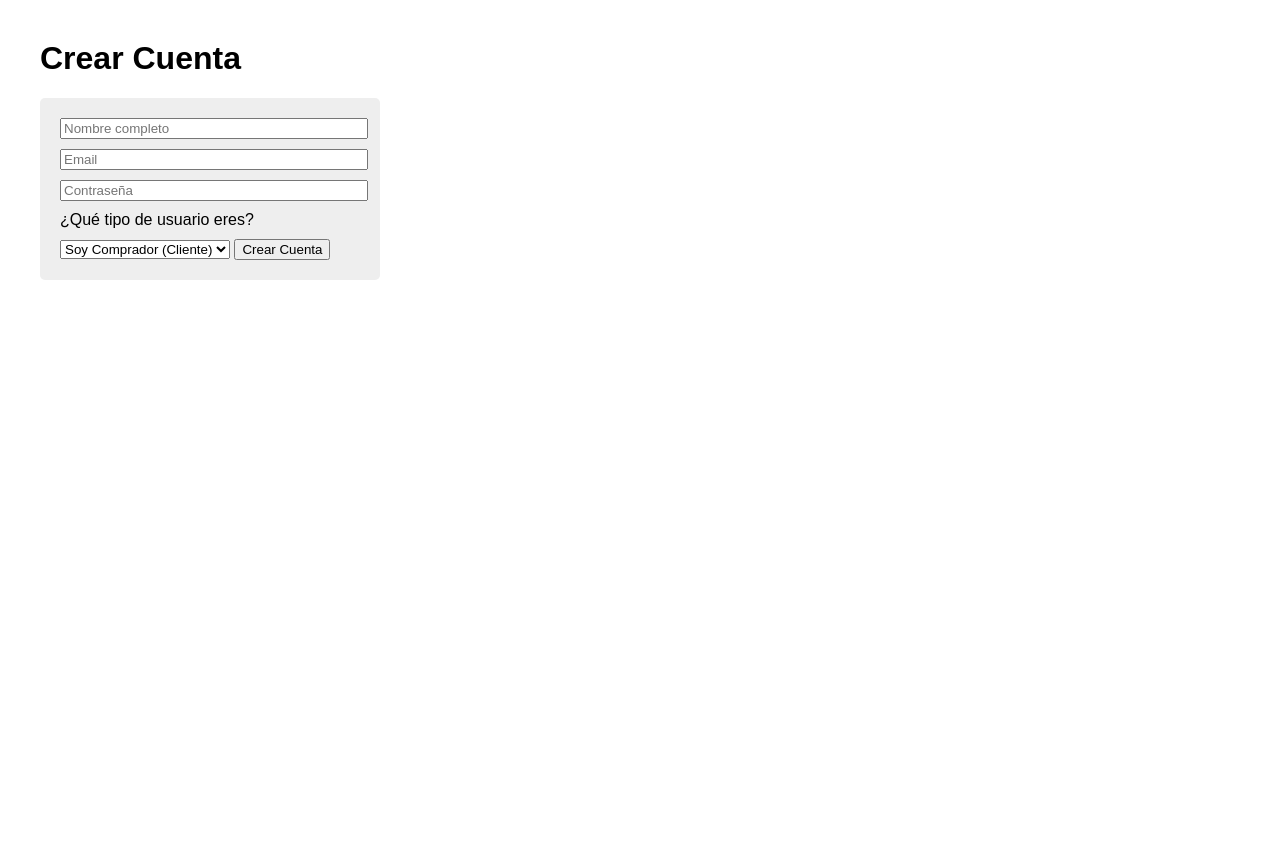
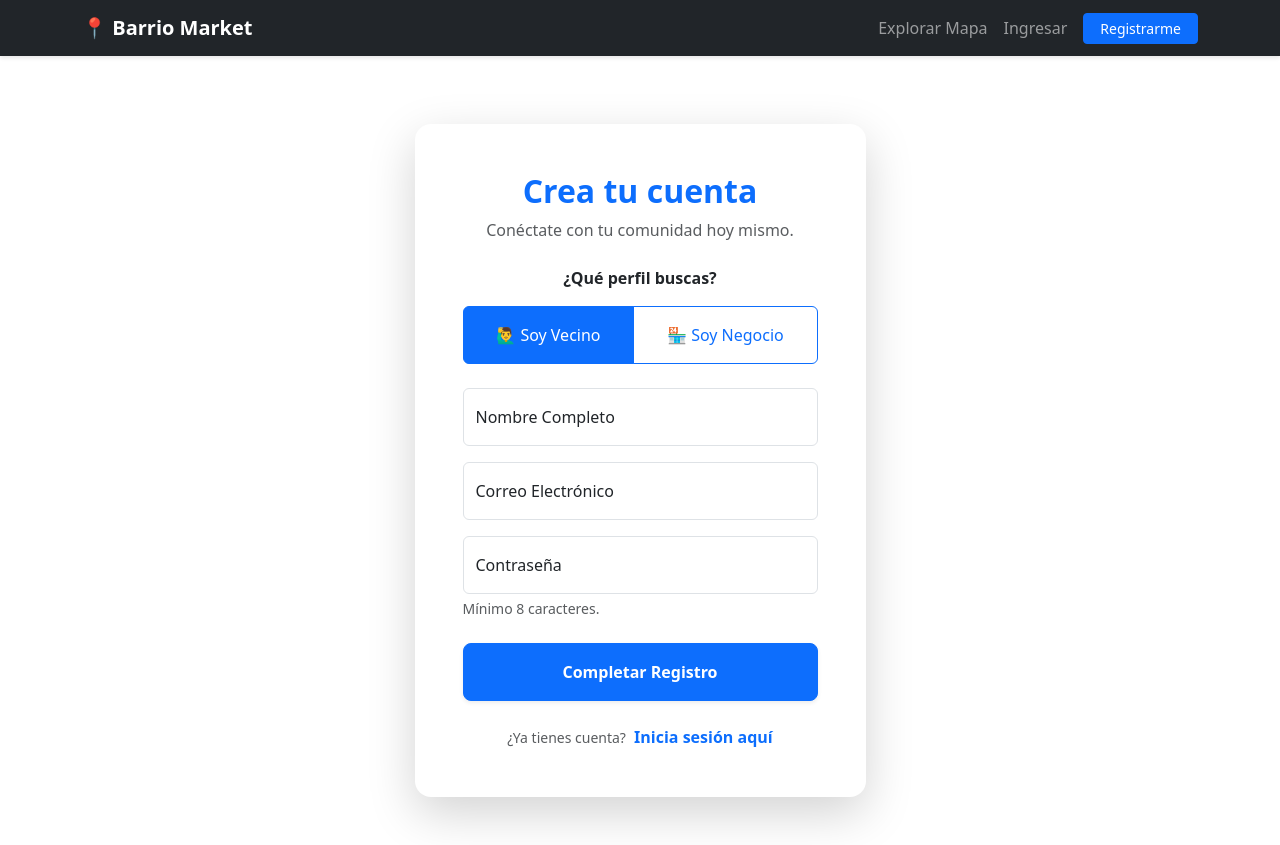
Before and after one commit to otambraico/marketplace, a Flask app: page /registro in a window 1280 px wide. Before the commit the page ends 280 px from the top, so only its background shows below. Run offline with Flask 3, Linux system fonts and the light colour scheme; data comes from the database, SQL or seed files in the repository; both versions use the stored data as it was after the commit.

Commit message:
Actualizar interfaces y UX

```diff
--- a/app.py
+++ b/app.py
@@ -21,7 +21,7 @@ app.secret_key = 'tu_clave_secreta_para_flash' # Obligatorio para usar flash()
 def login():
     if request.method == 'POST':
         email = request.form['email']
-        password_candidata = request.form['password']
+        password = request.form['password']
 
         conn = sqlite3.connect('marketplace.db')
         conn.row_factory = sqlite3.Row
@@ -29,27 +29,35 @@ def login():
 
         # Buscamos al usuario por email
         cursor.execute("SELECT * FROM usuarios WHERE email = ?", (email,))
-        usuario = cursor.fetchone()
+        user = cursor.fetchone()
         conn.close()
 
-        if usuario and check_password_hash(usuario['password'], password_candidata):
-            # Guardamos datos clave en la sesión
-            session['user_id'] = usuario['id']
-            session['user_nombre'] = usuario['nombre']
-            session['user_rol'] = usuario['rol']
+        # 1. Validamos si el usuario existe
+        if user:
+            # 2. Validamos la contraseña
+            if check_password_hash(user['password'], password):
 
-            flash(f"¡Bienvenido de nuevo, {usuario['nombre']}!")
+                if user['estado'] != 'activo':
+                   flash("⚠️ Tu cuenta está suspendida. Contacta al administrador.")
+                   return redirect('/login')
 
-            # Redirección según el ROL (UX diferenciada)
-            if usuario['rol'] == 'mype':
-                return redirect('/dashboard_mype')
-            elif usuario['rol'] == 'admin':
-                return redirect('/admin')
+                # Guardamos datos clave en la sesión
+                session['user_id'] = user['id']
+                session['user_nombre'] = user['nombre']
+                session['user_rol'] = user['rol']
+
+                flash(f"¡Bienvenido de nuevo, {user['nombre']}!")
+
+                # Redirección según el ROL (UX diferenciada)
+                if user['rol'] == 'admin':
+                    return redirect('/admin')
+                elif user['rol'] == 'mype':
+                    return redirect('/dashboard_mype')
+                return redirect('/') # El cliente vuelve al mapa
             else:
-                return redirect('/') # El cliente vuelve al mapa
+                flash("❌ Contraseña incorrecta.", "warning")
         else:
-            flash("Correo o contraseña incorrectos")
-            return redirect('/login')
+            flash("❌ El correo electrónico no está registrado.", "danger")
 
     return render_template('login.html')
 
@@ -62,6 +70,7 @@ def logout():
 @app.route('/registro', methods=['GET', 'POST'])
 def registro():
     conn = sqlite3.connect('marketplace.db')
+    conn.row_factory = sqlite3.Row
     cursor = conn.cursor()
 
     if request.method == 'GET':
@@ -99,8 +108,8 @@ def registro():
                     INSERT INTO perfiles_mype (usuario_id, nombre_comercial, barrio_id, categoria_id)
                     VALUES (?, ?, ?, ?)''', (usuario_id, nombre_comercial, barrio_id, categoria_id))
 
-            conn.commit()
-            flash("Registro exitoso. ¡Bienvenido al Marketplace vecinal!")
+                conn.commit()
+                flash("Registro exitoso. ¡Bienvenido al Marketplace vecinal!")
             return redirect('/registro') # El redirect es clave para limpiar el formulario
         except Exception as e:
             conn.rollback()
@@ -214,29 +223,6 @@ def agregar_producto():
     flash("✅ Producto publicado con éxito")
     return redirect('/dashboard_mype')
 
-# Ruta en app.py para el Admin
-@app.route('/admin')
-@login_required
-def admin_panel():
-    if session.get('user_rol') != 'admin':
-        return redirect('/')
-
-    conn = sqlite3.connect('marketplace.db')
-    cursor = conn.cursor()
-
-    # Estadísticas rápidas
-    cursor.execute("SELECT count(*) FROM usuarios WHERE rol='mype'")
-    total_mypes = cursor.fetchone()[0]
-    cursor.execute("SELECT count(*) FROM usuarios WHERE rol='cliente'")
-    total_clientes = cursor.fetchone()[0]
-
-    # Listado de categorías para gestión
-    cursor.execute("SELECT * FROM maestro_categorias")
-    categorias = cursor.fetchall()
-
-    conn.close()
-    return render_template('admin.html', mypes=total_mypes, clientes=total_clientes, categorias=categorias)
-
 #Lógica del Admin
 @app.route('/admin')
 @login_required
@@ -262,7 +248,7 @@ def admin_panel():
 
     # --- LISTADOS ---
     # Usuarios registrados
-    cursor.execute("SELECT id, nombre, email, rol, fecha_registro FROM usuarios ORDER BY fecha_registro DESC")
+    cursor.execute("SELECT id, nombre, email, rol, estado FROM usuarios")
     usuarios = cursor.fetchall()
 
     # Categorías actuales
@@ -275,7 +261,49 @@ def admin_panel():
                            clientes=total_clientes,
                            productos=total_productos,
                            usuarios=usuarios,
-                           categorias=categorias)
+                           categorias=categorias
+                           )
+
+@app.route('/admin/agregar_categoria', methods=['POST'])
+@login_required
+def agregar_categoria():
+    if session.get('user_rol') == 'admin':
+        nombre = request.form['nombre_cat']
+        conn = sqlite3.connect('marketplace.db')
+        cursor = conn.cursor()
+        cursor.execute("INSERT INTO maestro_categorias (nombre) VALUES (?)", (nombre,))
+        conn.commit()
+        conn.close()
+        flash("Categoría añadida con éxito")
+    return redirect('/admin')
+
+# Nueva ruta para eliminar categorías
+@app.route('/admin/eliminar_categoria/<int:id>')
+@login_required
+def eliminar_categoria(id):
+    if session.get('user_rol') == 'admin':
+        conn = sqlite3.connect('marketplace.db')
+        cursor = conn.cursor()
+        cursor.execute("DELETE FROM maestro_categorias WHERE id = ?", (id,))
+        conn.commit()
+        conn.close()
+        flash("Categoría eliminada.")
+    return redirect('/admin')
+
+@app.route('/admin/cambiar_estado/<int:usuario_id>/<nuevo_estado>')
+@login_required
+def cambiar_estado(usuario_id, nuevo_estado):
+    if session.get('user_rol') != 'admin':
+        return redirect('/')
+
+    conn = sqlite3.connect('marketplace.db')
+    cursor = conn.cursor()
+    cursor.execute("UPDATE usuarios SET estado = ? WHERE id = ?", (nuevo_estado, usuario_id))
+    conn.commit()
+    conn.close()
+
+    flash(f"Usuario actualizado a: {nuevo_estado}")
+    return redirect('/admin')
 
 if __name__ == '__main__':
     app.run(debug=True)
--- a/database.py
+++ b/database.py
@@ -80,6 +80,9 @@ def init_db():
         )
     ''')
 
+    # Ejecuta esto en tu script de base de datos o consola de SQL
+    cursor.execute("ALTER TABLE usuarios ADD COLUMN estado TEXT DEFAULT 'activo'")
+
     conn.commit()
     conn.close()
 
--- a/templates/registro.html
+++ b/templates/registro.html
@@ -1,88 +1,96 @@
-<!DOCTYPE html>
-<html lang="es">
-<head>
-    <title>Barrio Marketplace</title>
-    <style>
-        body { font-family: Arial; margin: 40px; }
-        form { background: #eee; padding: 20px; border-radius: 5px; max-width: 300px; }
-        input { display: block; margin-bottom: 10px; width: 100%; }
-    </style>
-</head>
-<body>
+{% extends "base.html" %}
 
-    <h1>Crear Cuenta</h1>
+{% block title %}Únete a Barrio Market{% endblock %}
 
-        {% with messages = get_flashed_messages() %}
-            {% if messages %}
-                <div id="flash-container" style="margin-bottom: 20px; max-width: 340px;">
-                    {% for message in messages %}
-                        <div style="background-color: #d4edda; color: #155724; padding: 15px; border: 1px solid #c3e6cb; border-radius: 5px; margin-bottom: 10px;">
-                            {{ message }}
+{% block content %}
+<div class="container py-5">
+    <div class="row justify-content-center">
+        <div class="col-md-6 col-lg-5">
+            <div class="card shadow-lg border-0 rounded-4">
+                <div class="card-body p-5">
+                    <div class="text-center mb-4">
+                        <h2 class="fw-bold text-primary">Crea tu cuenta</h2>
+                        <p class="text-muted">Conéctate con tu comunidad hoy mismo.</p>
                     </div>
-                    {% endfor %}
+
+                    <form action="/registro" method="POST">
+                        <div class="mb-4 text-center">
+                            <label class="form-label d-block fw-bold mb-3">¿Qué perfil buscas?</label>
+                            <div class="btn-group w-100" role="group">
+                                <input type="radio" class="btn-check" name="rol" id="rol_cliente" value="cliente" checked autocomplete="off">
+                                <label class="btn btn-outline-primary py-3" for="rol_cliente">
+                                    🙋‍♂️ Soy Vecino
+                                </label>
+
+                                <input type="radio" class="btn-check" name="rol" id="rol_mype" value="mype" autocomplete="off">
+                                <label class="btn btn-outline-primary py-3" for="rol_mype">
+                                    🏪 Soy Negocio
+                                </label>
                             </div>
-            {% endif %}
-        {% endwith %}
+                        </div>
 
-    <form method="POST" action="/registro">
-        <input type="text" name="nombre" placeholder="Nombre completo" required>
-        <input type="email" name="email" placeholder="Email" required>
-        <input type="password" name="password" placeholder="Contraseña" required>
+                        <div class="form-floating mb-3">
+                            <input type="text" name="nombre" class="form-control" id="f_nombre" placeholder="Nombre" required>
+                            <label for="f_nombre">Nombre Completo</label>
+                        </div>
 
-        <label>¿Qué tipo de usuario eres?</label>
-        <select name="rol" id="rol_selector" onchange="mostrarCamposMype()">
-            <option value="cliente">Soy Comprador (Cliente)</option>
-            <option value="mype">Soy un Negocio (MYPE)</option>
-        </select>
+                        <div class="form-floating mb-3">
+                            <input type="email" name="email" class="form-control" id="f_email" placeholder="name@example.com" required>
+                            <label for="f_email">Correo Electrónico</label>
+                        </div>
 
-        <div id="campos_mype" style="display:none;">
-             <input type="text" name="nombre_comercial" placeholder="Nombre del Negocio">
-             <label>Categoría:</label>
-             <select name="categoria_id">
+                        <div id="seccion_mype" style="display: none;" class="bg-light p-3 rounded-3 mb-3 border">
+                            <p class="small fw-bold text-uppercase text-secondary">Datos de tu Negocio</p>
+                            <div class="form-floating mb-3">
+                                <input type="text" name="nombre_comercial" class="form-control" id="f_comercial" placeholder="Nombre del local">
+                                <label for="f_comercial">Nombre del Negocio</label>
+                            </div>
+                            <div class="mb-2">
+                                <label class="small text-muted mb-1">Categoría</label>
+                                <select name="categoria_id" class="form-select">
                                     {% for cat in categorias %}
-                <option value="{{ cat[0] }}">{{ cat[1] }}</option>
-                {% endfor %}
-             </select>
-             <label>Barrio:</label>
-             <select name="barrio_id">
-                {% for b in barrios %}
-                <option value="{{ b[0] }}">{{ b[1] }}</option>
+                                        <option value="{{ cat.id }}">{{ cat.nombre }}</option>
                                     {% endfor %}
                                 </select>
                             </div>
+                        </div>
 
-        <input type="hidden" name="latitud" id="lat">
-        <input type="hidden" name="longitud" id="lng">
+                        <div class="form-floating mb-4">
+                            <input type="password" name="password" class="form-control" id="f_pass" placeholder="Password" required>
+                            <label for="f_pass">Contraseña</label>
+                            <div class="form-text">Mínimo 8 caracteres.</div>
+                        </div>
 
-        <button type="submit" id="btn_registro" style="margin-top: 10px;">Crear Cuenta</button>
+                        <button type="submit" class="btn btn-primary w-100 py-3 rounded-3 fw-bold shadow-sm">
+                            Completar Registro
+                        </button>
                     </form>
 
+                    <div class="text-center mt-4">
+                        <span class="text-muted small">¿Ya tienes cuenta?</span>
+                        <a href="/login" class="text-decoration-none fw-bold ms-1">Inicia sesión aquí</a>
+                    </div>
+                </div>
+            </div>
+        </div>
+    </div>
+</div>
+
 <script>
-        function mostrarCamposMype() {
-        const rol = document.getElementById('rol_selector').value;
-        const camposMype = document.getElementById('campos_mype');
-        const inputsMype = camposMype.querySelectorAll('input, select');
-        if (rol === 'mype') {
-        camposMype.style.display = 'block';
-        inputsMype.forEach(input => input.setAttribute('required', ''));
+    // Lógica para mostrar/ocultar campos de MYPE
+    const radioMype = document.getElementById('rol_mype');
+    const radioCliente = document.getElementById('rol_cliente');
+    const seccionMype = document.getElementById('seccion_mype');
+
+    function toggleMype() {
+        if (radioMype.checked) {
+            seccionMype.style.display = 'block';
         } else {
-        camposMype.style.display = 'none';
-        inputsMype.forEach(input => input.removeAttribute('required'));
+            seccionMype.style.display = 'none';
         }
     }
 
-        // Captura de ubicación automática al cargar la página
-        window.onload = function() {
-        if (navigator.geolocation) {
-            navigator.geolocation.getCurrentPosition(function(position) {
-                document.getElementById('lat').value = position.coords.latitude;
-                document.getElementById('lng').value = position.coords.longitude;
-                console.log("Ubicación capturada correctamente");
-            }, function(error) {
-                alert("Para un mejor servicio vecinal, por favor permite el acceso a tu ubicación.");
-            });
-        }
-        };
+    radioMype.addEventListener('change', toggleMype);
+    radioCliente.addEventListener('change', toggleMype);
 </script>
-</body>
-</html>
+{% endblock %}
```
Also changed, not shown: inspect_db.py (added, +14 -0 lines), templates/admin.html (+20 -2 lines), marketplace.db. Lines whose indentation alone changed are shown as unchanged.
